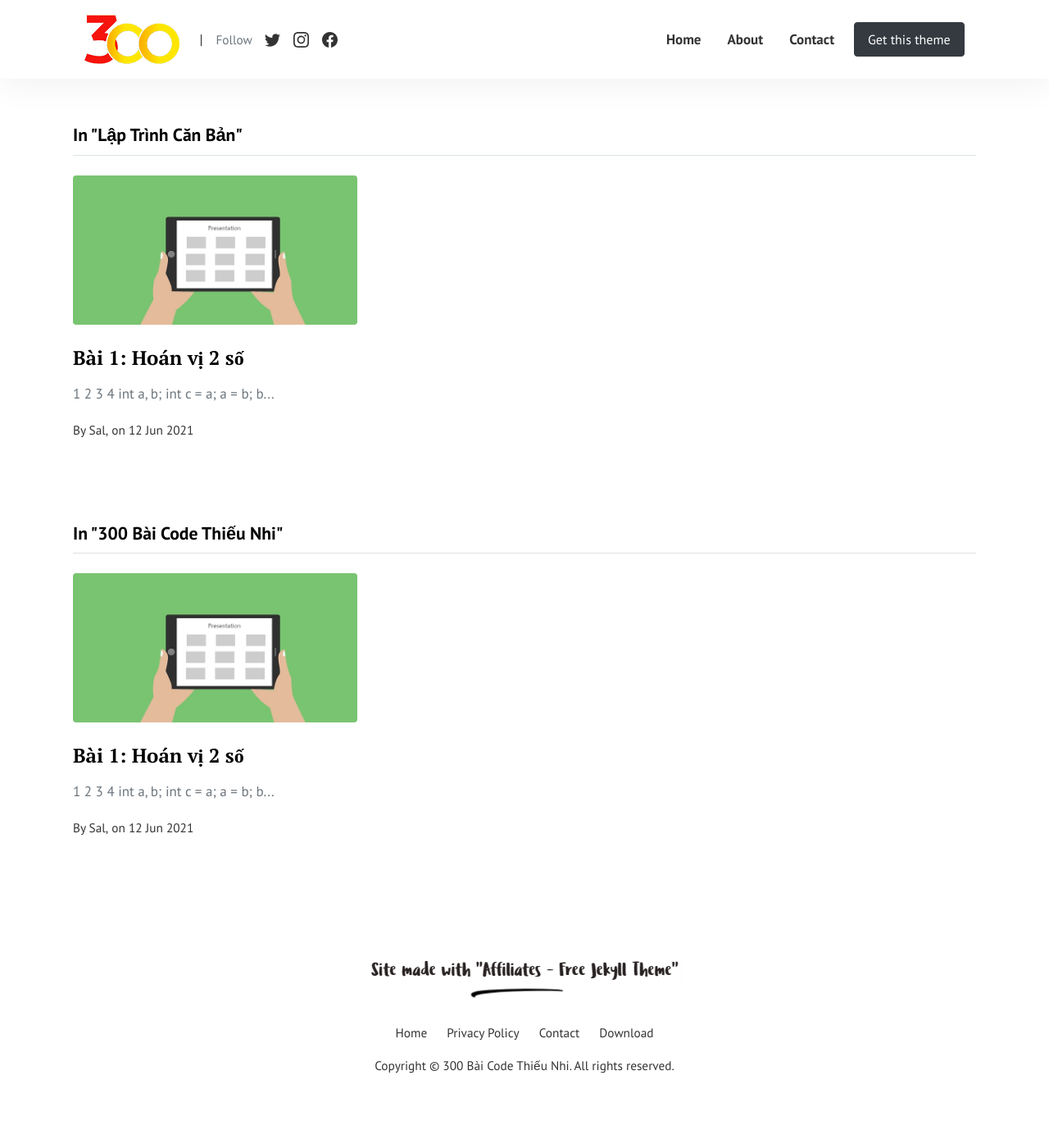
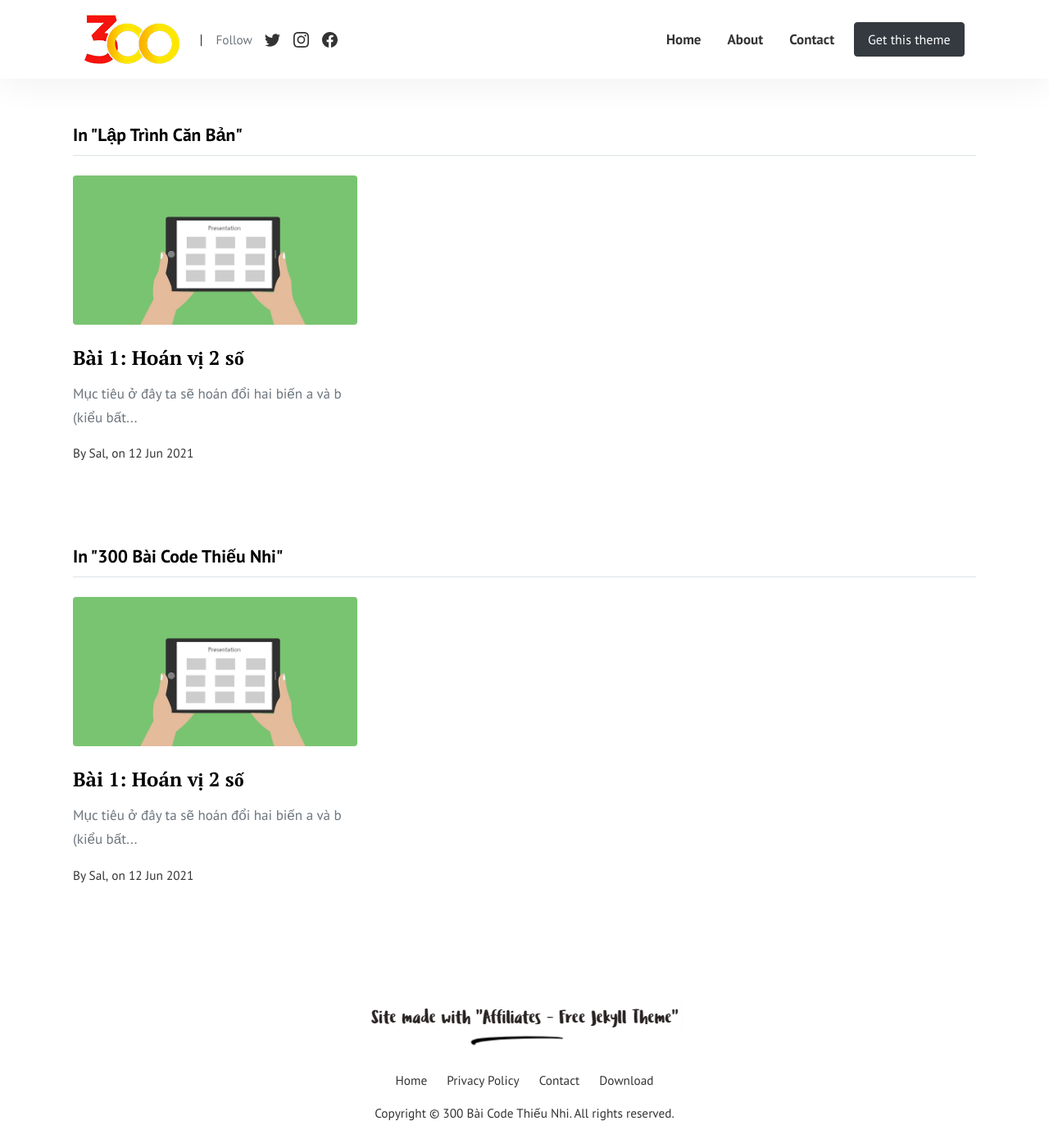
Before and after one commit to 300baicodethieunhi/300baicodethieunhi.github.io, a Jekyll site: the page built from pages/categories.html, in a window 1280 px wide and 1400 px high, scrolled down 2340 px. Shown: the whole window at 82% size. Built offline with Jekyll 4.4.1, drawn with Linux system fonts in a browser that asks for light colours; before the commit the page ends 3682 px from its top, so only the background shows below that; some of the changed text lies outside the part shown.

Commit message:
Update 2021-06-12-unit-1.md

````diff
--- a/_posts/2021-06-12-unit-1.md
+++ b/_posts/2021-06-12-unit-1.md
@@ -5,6 +5,10 @@ subtitle: Đổi giá trị 2 biến không dùng biến trung gian
 categories: [ lập trình căn bản, 300 Bài Code Thiếu Nhi, tutorial ]
 image: assets/images/1.jpg
 ---
+
+Mục tiêu ở đây ta sẽ hoán đổi hai biến a và b (kiểu bất kỳ)
+
+## Phương pháp truyền thống
 
 ```javascript
 int a, b;
````
